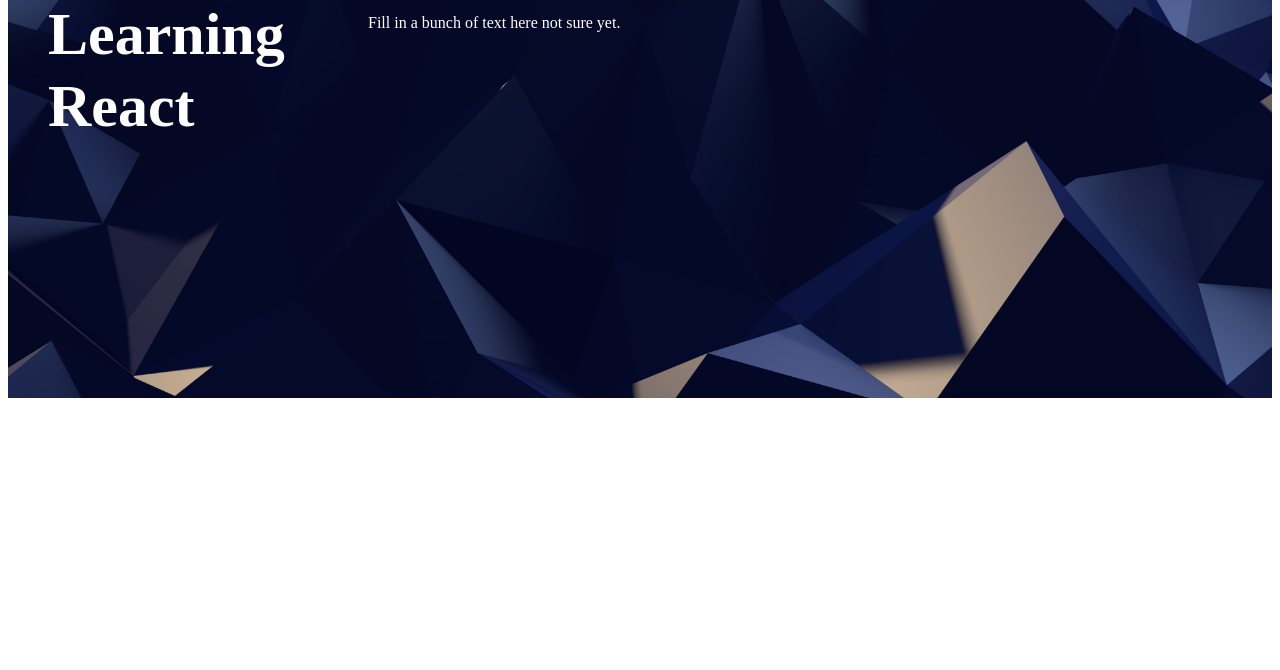
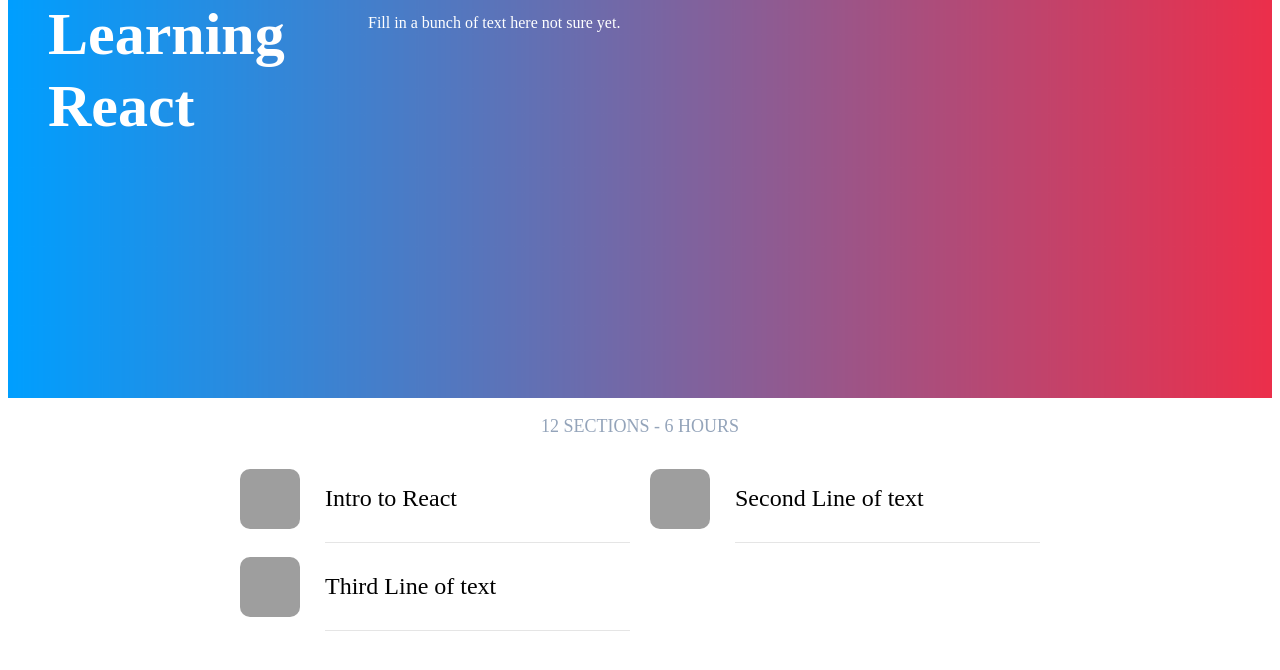
Before and after one commit to travjunt/convenient, a Gatsby site: page / in a window 1280 px wide. Shown: the part 1476-2146 px from the top of the page. Before the commit the page ends 1882 px from the top, so only its background shows below. Built offline with nearby package versions, Linux system fonts and the light colour scheme; Gatsby itself is replaced by a stand-in of ours; grey boxes are pictures that could not be loaded.

Commit message:
adding cells

```diff
--- a/gatsby-config.js
+++ b/gatsby-config.js
@@ -1,6 +1,8 @@
 module.exports = {
   siteMetadata: {
     title: 'Travis McCormick',
+    description: 'A portfolio website built from scratch by Travis McCormick.',
+    keyword: 'ios developer, ios portfolio, ios, swift developer, programmer, react developer, utah developer, salt lake city ios developer'
   },
   plugins: ['gatsby-plugin-react-helmet'],
 }
--- /dev/null
+++ b/src/components/Cell.js
@@ -0,0 +1,33 @@
+import React from 'react'
+import Styled from 'styled-components'
+
+
+const CellGroup = Styled.div`
+    display: grid;
+    grid-template-columns: 60px auto;
+    grid-gap: 25px;
+    align-items: center;
+`
+
+const CellImage = Styled.div`
+    width: 60px;
+    height: 60px;
+    background: black;
+    border-radius: 10px;
+    background-image: url(${props => props.image});
+    background-size: 60px;
+`
+const CellTitle = Styled.div`
+    font-size: 24px;
+    border-bottom: 1px solid rgba(0,0,0, 0.1);
+    padding: 30px 0;
+`
+
+const Cell = props => (
+    <CellGroup>
+        <CellImage image={props.image}></CellImage>
+        <CellTitle>{props.title}</CellTitle>
+    </CellGroup>
+)
+
+export default Cell
--- a/src/pages/index.js
+++ b/src/pages/index.js
@@ -3,6 +3,30 @@
 import Card from '../components/Card';
 import Section from '../components/Section';
 import Wave from '../components/Wave';
+import staticdata from '../../staticdata.json'
+import styled from 'styled-components'
+import Cell from '../components/Cell'
+
+const SectionCaption = styled.p`
+  font-weight: 600px;
+  font-size: 18px;
+  text-transform: uppercase;
+  color: #94A4BA;
+  text-align: center;
+`
+const SectionCellGroup = styled.div`
+  max-width: 800px;
+  margin: 0 auto 100px;
+  display: grid;
+  grid-template-columns: repeat(2, 1fr);
+  grid-column-gap: 20px;
+  padding: 0 20px;
+
+  @media (max-width: 800px) {
+    grid-template-columns: repeat(1, 1fr);
+  }
+`
+
 
 const IndexPage = () => (
   <div>
@@ -48,11 +72,19 @@
       </div>
     </div>
     <Section
-      image={require('../images/wallpaper2.jpg')}
+      image={require('../images/bydesign.jpg')}
       logo={require('../images/logo-react.png')}
       title="Learning React"
       text="Fill in a bunch of text here not sure yet."
-    />
+      />
+     <SectionCaption>12 sections - 6 hours</SectionCaption>
+     <SectionCellGroup>
+      {staticdata.cells.map(cell => (
+        <Cell
+          title={cell.title}
+          image={cell.image} />
+      ))}
+     </SectionCellGroup>
   </div>
 )
 
--- /dev/null
+++ b/staticdata.json
@@ -0,0 +1,16 @@
+{
+    "cells": [
+        {
+            "title": "Intro to React",
+            "image": "https://cl.ly/e1873cc5d191/download/logo-swift.png"
+        },
+        {
+            "title": "Second Line of text",
+            "image": "https://cl.ly/e1873cc5d191/download/logo-swift.png"
+        },
+        {
+            "title": "Third Line of text",
+            "image": "https://cl.ly/e1873cc5d191/download/logo-swift.png"
+        }
+    ]
+}
```
